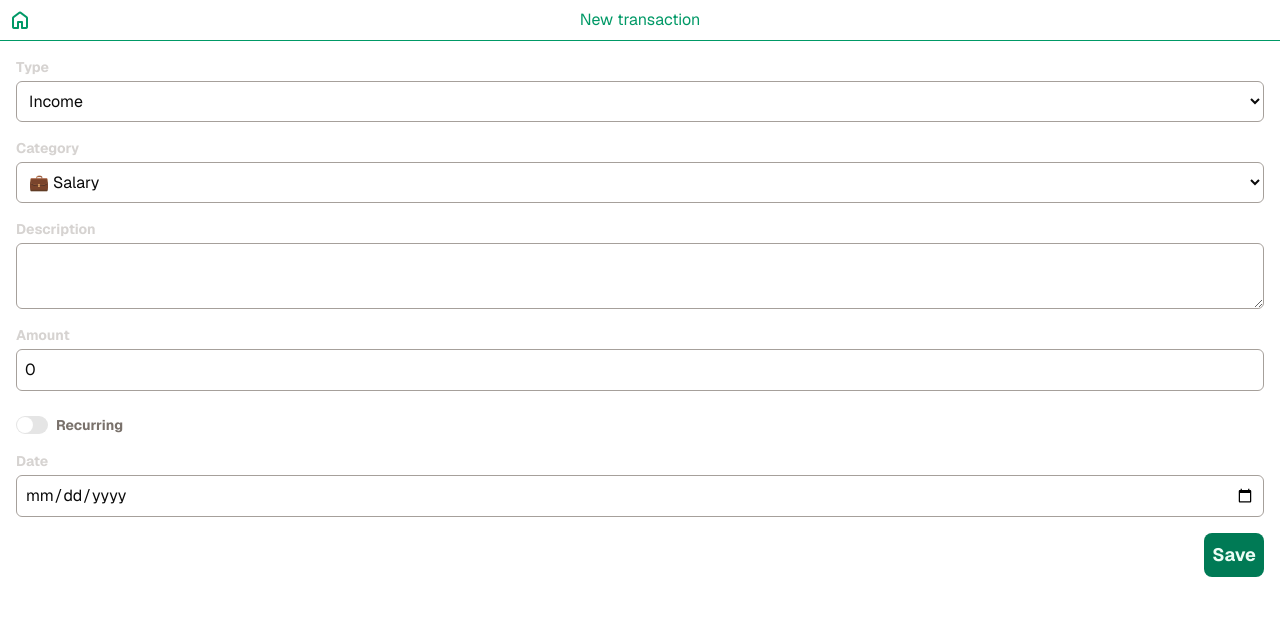
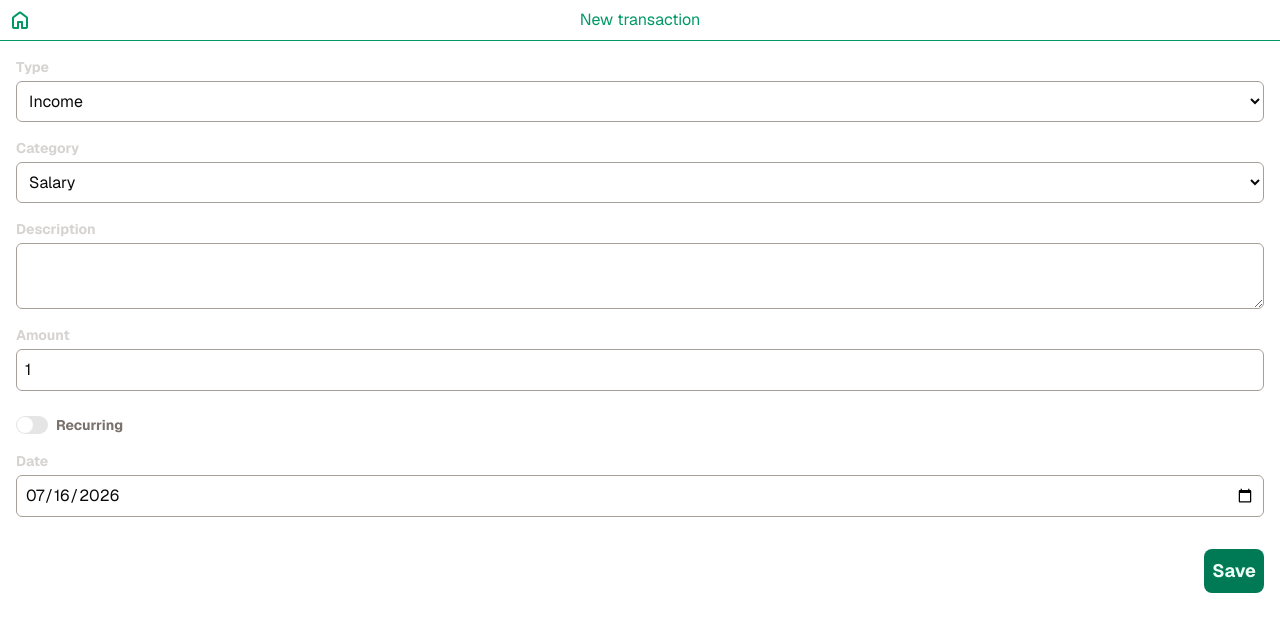
Before and after one commit to Danibura/budgeting, a Next.js app: page /transactions/new in a window 1280 px wide. Shown: the top 632 px of the page. Built offline with nearby package versions, Linux system fonts and the light colour scheme.

Commit message:
Added a transactions list prototype

```diff
--- /dev/null
+++ b/app/api/transactions/route.ts
@@ -0,0 +1,32 @@
+import { db } from "@/db/drizzle";
+import { transactions } from "@/db/schema";
+import { Transaction } from "@/types/types";
+
+export async function GET(request: Request) {
+  const { searchParams } = new URL(request.url);
+  const limit = searchParams.get("limit");
+
+  let resultArray;
+  if (limit)
+    resultArray = await db.select().from(transactions).limit(Number(limit));
+  else resultArray = await db.select().from(transactions);
+
+  return Response.json(resultArray);
+}
+
+export async function POST(request: Request) {
+  const body = await request.json();
+  const values: typeof transactions.$inferInsert = {
+    type: body.type as "income" | "outcome",
+    category: body.category,
+    description: body.description,
+    amount: Number(body.amount),
+    date: body.date,
+    recurring: Boolean(body.recurring),
+    frequency: body.frequency,
+    endDate: body.endDate,
+  };
+
+  const result = await db.insert(transactions).values(values).returning();
+  return Response.json(result);
+}
--- /dev/null
+++ b/components/transactionElement.tsx
@@ -0,0 +1,37 @@
+import type { Transaction } from "@/types/types";
+import { incomeCategories } from "@/lib/utils";
+import { outcomeCategories } from "@/lib/utils";
+
+export default function TransactionElement({
+  transaction,
+}: {
+  transaction: Transaction;
+}) {
+  const voice = incomeCategories.find(
+    (category) => category.id == transaction.category,
+  );
+
+  console.log(voice);
+  return (
+    <div className="px-4 py-4 w-full">
+      <div className="flex flex-row justify-between items-center">
+        <div className="flex flex-row gap-2">
+          <h1>{voice!.emoji}</h1>
+          <h1>
+            {transaction.description == ""
+              ? voice!.label
+              : transaction.description}
+          </h1>
+        </div>
+
+        <div className="flex flex-col">
+          <h1 className="text-sm">
+            {""}
+            {transaction.type == "income" ? "+" : "-"} {transaction.amount} €
+          </h1>
+          <h1 className="text-xs text-stone-300">{transaction.date}</h1>
+        </div>
+      </div>
+    </div>
+  );
+}
--- a/components/transactionForm.tsx
+++ b/components/transactionForm.tsx
@@ -1,13 +1,16 @@
 "use client";
-import { useState, useEffect } from "react";
+import { useState } from "react";
 import type { Transaction } from "@/types/types";
 import { incomeCategories } from "@/lib/utils";
 import { outcomeCategories } from "@/lib/utils";
 import { Switch } from "./ui/switch";
+import { useRouter } from "next/navigation";
 
 type Props = { transaction?: Transaction };
 
 export default function TransactionForm(props: Props) {
+  const router = useRouter();
+
   const [transaction, setTransaction] = useState<Transaction>(
     props.transaction ?? emptyTransaction,
   );
@@ -16,11 +19,23 @@ export default function TransactionForm(props: Props) {
     setTransaction((prev) => ({ ...prev, [field]: value }));
   }
 
-  function changeDate() {}
+  async function handleSubmit(e: React.SyntheticEvent) {
+    e.preventDefault();
+    try {
+      const response = await fetch("http://localhost:3000/api/transactions/", {
+        method: props.transaction ? "PUT" : "POST",
+        headers: {
+          "Content-Type": "application/json",
+        },
+        body: JSON.stringify(transaction),
+      });
 
-  function handleSubmit(e: React.SyntheticEvent) {
-    e.preventDefault();
-    console.log(transaction);
+      const savedTransaction = await response.json();
+      console.log(savedTransaction);
+      router.replace("/transactions/");
+    } catch (error) {
+      console.error(error);
+    }
   }
 
   return (
@@ -33,6 +48,7 @@ export default function TransactionForm(props: Props) {
               onChange={(e) => handleChange("type", e.currentTarget.value)}
               value={transaction.type}
               className="border border-stone-400 rounded-sm p-2"
+              required
             >
               <option value="income">Income</option>
               <option value="outcome">Outcome</option>
@@ -44,6 +60,7 @@ export default function TransactionForm(props: Props) {
               onChange={(e) => handleChange("category", e.currentTarget.value)}
               value={transaction.category}
               className="border border-stone-400 rounded-sm p-2 "
+              required
             >
               {transaction.type == "income" &&
                 incomeCategories.map((category) => (
@@ -74,8 +91,11 @@ export default function TransactionForm(props: Props) {
               value={transaction.amount}
               onChange={(e) => handleChange("amount", e.target.value)}
               className="border border-stone-400 rounded-sm p-2"
+              required
+              min={1}
             />
           </div>
+          <div className="flex flex-row justify-between items-center w-full">
             <div className="flex flex-row gap-2 mt-2 items-center">
               <Switch
                 id="recurring"
@@ -92,13 +112,42 @@ export default function TransactionForm(props: Props) {
                 Recurring
               </label>
             </div>
-          {!transaction.recurring && (
+            {transaction.recurring && (
+              <div>
+                <h2 className="text-stone-300 font-bold text-sm">Frequency</h2>
+                <select
+                  className="border border-stone-400 rounded-sm p-2"
+                  value={transaction.frequency ?? ""}
+                  onChange={(e) =>
+                    handleChange("frequency", e.currentTarget.value)
+                  }
+                >
+                  <option value="daily">Daily</option>
+                  <option value="monthly">Monthly</option>
+                  <option value="annually">Annually</option>
+                </select>
+              </div>
+            )}
+          </div>
           <div className="flex flex-col gap-1">
-              <h2 className="text-stone-300 font-bold text-sm">Date</h2>
+            <h2 className="text-stone-300 font-bold text-sm">
+              {transaction.recurring ? "Start Date" : "Date"}
+            </h2>
             <input
               type="date"
-                value={transaction.date.toString()}
+              value={transaction.date}
               onChange={(e) => handleChange("date", e.currentTarget.value)}
+              className="border border-stone-400 p-2 rounded-sm"
+            />
+          </div>
+
+          {transaction.recurring && (
+            <div className="flex flex-col gap-1">
+              <h2 className="text-stone-300 font-bold text-sm">End Date</h2>
+              <input
+                type="date"
+                value={transaction.endDate ?? ""}
+                onChange={(e) => handleChange("endDate", e.currentTarget.value)}
                 className="border border-stone-400 p-2 rounded-sm"
               />
             </div>
@@ -106,7 +155,7 @@ export default function TransactionForm(props: Props) {
           <div className="flex flex-row justify-end">
             <input
               type="submit"
-              className="bg-emerald-700 text-emerald-50 font-bold text-lg p-2 rounded-md"
+              className="bg-emerald-700 text-emerald-50 font-bold text-lg p-2 rounded-md mt-4"
               value="Save"
             />
           </div>
@@ -119,9 +168,9 @@ export default function TransactionForm(props: Props) {
 const emptyTransaction: Transaction = {
   id: 0,
   type: "income",
-  category: "",
+  category: incomeCategories[0].id,
   description: "",
-  date: new Date(),
-  amount: 0,
+  date: new Date().toISOString().split("T")[0],
+  amount: 1,
   recurring: false,
 };
--- /dev/null
+++ b/components/transactionsList.tsx
@@ -0,0 +1,16 @@
+import type { Transaction } from "@/types/types";
+import TransactionElement from "./transactionElement";
+
+export default function TransactionsList({
+  transactions,
+}: {
+  transactions: Transaction[];
+}) {
+  return (
+    <div className="flex flex-col w-full   rounded-xl bg-white">
+      {transactions.map((transaction, index) => (
+        <TransactionElement key={index} transaction={transaction} />
+      ))}
+    </div>
+  );
+}
--- a/db/schema.ts
+++ b/db/schema.ts
@@ -9,13 +9,20 @@ import {
 } from "drizzle-orm/pg-core";
 
 export const typeEnum = pgEnum("type", ["income", "outcome"]);
+export const frequencyEnum = pgEnum("frequency", [
+  "daily",
+  "monthly",
+  "annually",
+]);
 
 export const transactions = pgTable("transactions", {
   id: serial().primaryKey(),
-  recurring: boolean().default(false),
   type: typeEnum().notNull(),
   category: text().notNull(),
-  description: text().notNull(),
+  description: text(),
   amount: integer().notNull(),
-  date: date().defaultNow(),
+  date: date().defaultNow().notNull(),
+  recurring: boolean().default(false).notNull(),
+  frequency: frequencyEnum(),
+  endDate: date(),
 });
--- a/lib/utils.ts
+++ b/lib/utils.ts
@@ -6,46 +6,46 @@ export function cn(...inputs: ClassValue[]) {
 }
 
 export const incomeCategories = [
-  { id: "salary", label: "💼 Salary" },
-  { id: "freelance", label: "🧑‍💻 Freelance" },
-  { id: "business", label: "🏢 Business" },
-  { id: "investments", label: "📈 Investments" },
-  { id: "dividends", label: "💰 Dividends" },
-  { id: "interest", label: "🏦 Interest" },
-  { id: "rental_income", label: "🏠 Rental Income" },
-  { id: "gifts", label: "🎁 Gifts" },
-  { id: "refunds", label: "↩️ Refunds" },
-  { id: "cashback", label: "💳 Cashback" },
-  { id: "bonus", label: "🎉 Bonus" },
-  { id: "scholarship", label: "🎓 Scholarship" },
-  { id: "pension", label: "👴 Pension" },
-  { id: "government_benefits", label: "🏛️ Government Benefits" },
-  { id: "side_hustle", label: "🚀 Side Hustle" },
-  { id: "selling", label: "🛒 Selling Items" },
-  { id: "other", label: "📌 Other" },
+  { id: "salary", label: "Salary", emoji: "💼" },
+  { id: "freelance", label: "Freelance", emoji: "🧑‍💻" },
+  { id: "business", label: "Business", emoji: "🏢" },
+  { id: "investments", label: "Investments", emoji: "📈" },
+  { id: "dividends", label: "Dividends", emoji: "💰" },
+  { id: "interest", label: "Interest", emoji: "🏦" },
+  { id: "rental_income", label: "Rental Income", emoji: "🏠" },
+  { id: "gifts", label: "Gifts", emoji: "🎁" },
+  { id: "refunds", label: "Refunds", emoji: "↩️" },
+  { id: "cashback", label: "Cashback", emoji: "💳" },
+  { id: "bonus", label: "Bonus", emoji: "🎉" },
+  { id: "scholarship", label: "Scholarship", emoji: "🎓" },
+  { id: "pension", label: "Pension", emoji: "👴" },
+  { id: "government_benefits", label: "Government Benefits", emoji: "🏛️" },
+  { id: "side_hustle", label: "Side Hustle", emoji: "🚀" },
+  { id: "selling", label: "Selling Items", emoji: "🛒" },
+  { id: "other", label: "Other", emoji: "📌" },
 ];
 
 export const outcomeCategories = [
-  { id: "housing", label: "🏠 Housing" },
-  { id: "transportation", label: "🚗 Transportation" },
-  { id: "food", label: "🍔 Food" },
-  { id: "utilities", label: "💡 Utilities" },
-  { id: "clothing", label: "👕 Clothing" },
-  { id: "healthcare", label: "🏥 Healthcare" },
-  { id: "insurance", label: "🛡️ Insurance" },
-  { id: "supplies", label: "📦 Supplies" },
-  { id: "tech", label: "💻 Tech" },
-  { id: "entertainment", label: "🎮 Entertainment" },
-  { id: "travel", label: "✈️ Travel" },
-  { id: "sports_fitness", label: "🏋️ Sports & Fitness" },
-  { id: "personal_care", label: "💅 Personal Care" },
-  { id: "pets", label: "🐶 Pets" },
-  { id: "gifts", label: "🎁 Gifts" },
-  { id: "education", label: "🎓 Education" },
-  { id: "investments", label: "📈 Investments" },
-  { id: "debt", label: "💳 Debt" },
-  { id: "taxes", label: "🧾 Taxes" },
-  { id: "charity", label: "❤️ Charity" },
-  { id: "business", label: "💼 Business" },
-  { id: "other", label: "📌 Other" },
+  { id: "housing", label: "Housing", emoji: "🏠" },
+  { id: "transportation", label: "Transportation", emoji: "🚗" },
+  { id: "food", label: "Food", emoji: "🍔" },
+  { id: "utilities", label: "Utilities", emoji: "💡" },
+  { id: "clothing", label: "Clothing", emoji: "👕" },
+  { id: "healthcare", label: "Healthcare", emoji: "🏥" },
+  { id: "insurance", label: "Insurance", emoji: "🛡️" },
+  { id: "supplies", label: "Supplies", emoji: "🛡️" },
+  { id: "tech", label: "Tech", emoji: "💻" },
+  { id: "entertainment", label: "Entertainment", emoji: "🎮" },
+  { id: "travel", label: "Travel", emoji: "✈️" },
+  { id: "sports_fitness", label: "Sports & Fitness", emoji: "🏋️" },
+  { id: "personal_care", label: "Personal Care", emoji: "💅" },
+  { id: "pets", label: "Pets", emoji: "🐶" },
+  { id: "gifts", label: "Gifts", emoji: "🎁" },
+  { id: "education", label: "Education", emoji: "🎓" },
+  { id: "investments", label: "Investments", emoji: "📈" },
+  { id: "debt", label: "Debt", emoji: "💳" },
+  { id: "taxes", label: "Taxes", emoji: "🧾" },
+  { id: "charity", label: "Charity", emoji: "❤️" },
+  { id: "business", label: "Business", emoji: "💼" },
+  { id: "other", label: "Other", emoji: "📌" },
 ];
```
Also changed, not shown: app/transactions/page.tsx (+12 -3 lines), types/types.tsx (+3 -4 lines). Lines whose indentation alone changed are shown as unchanged.
